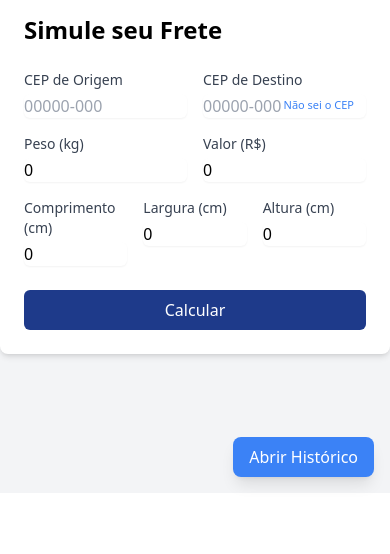
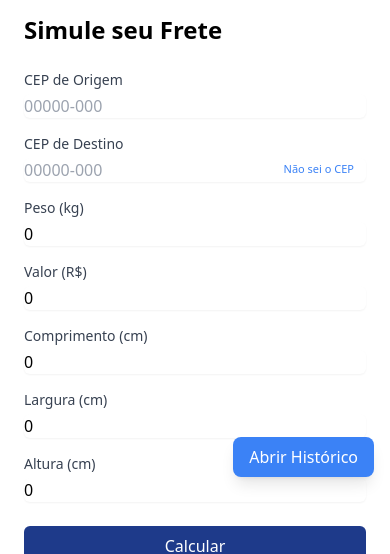
Before and after one commit to heitorschleder/shipping-quote-app, a Vue app: page / in a window 390 px wide. Shown: the part 351-905 px from the top of the page. Before the commit the page ends 844 px from the top, so only its background shows below. Built offline with nearby package versions, Linux system fonts and the light colour scheme.

Commit message:
improved form responsiveness
melhoria na responsividade do form em telas pequenas deixando em colunas os inputs do formulário

```diff
--- a/src/components/ShippingForm.vue
+++ b/src/components/ShippingForm.vue
@@ -31,7 +31,7 @@ const handleSubmit = async () => {
     <h2 class="text-2xl font-bold mb-6">Simule seu Frete</h2>
 
     <div class="space-y-4">
-      <div class="grid grid-cols-2 gap-4">
+      <div class="grid grid-cols-1 md:grid-cols-2 gap-4">
         <div>
           <label class="block text-sm font-medium text-gray-700">CEP de Origem</label>
           <input type="text" v-model="form.sellerCEP" @input="e => {
@@ -58,19 +58,20 @@ const handleSubmit = async () => {
       </div>
 
       <!-- Info prod -->
-      <div class="grid grid-cols-2 gap-4">
+      <div class="grid grid-cols-1 md:grid-cols-2 gap-4">
         <div>
           <label class="block text-sm font-medium text-gray-700">Peso (kg)</label>
-          <input type="number" v-model="form.items[0].weight" min="0" step="0.1"
+          <input placeholder="0" type="number" v-model="form.items[0].weight" min="0" step="0.1"
             class="mt-1 block w-full rounded-md border-gray-300 shadow-sm focus:border-blue-500 focus:ring-blue-500" />
         </div>
-        <div> <label class="block text-sm font-medium text-gray-700">Valor (R$)</label> <input type="number"
-            v-model="form.invoiceValue" min="0" step="0.01"
+        <div>
+          <label class="block text-sm font-medium text-gray-700">Valor (R$)</label>
+          <input type="number" v-model="form.invoiceValue" min="0" step="0.01"
             class="mt-1 block w-full rounded-md border-gray-300 shadow-sm focus:border-blue-500 focus:ring-blue-500" />
         </div>
       </div>
 
-      <div class="grid grid-cols-3 gap-4">
+      <div class="grid grid-cols-1 md:grid-cols-3 gap-4">
         <div>
           <label class="block text-sm font-medium text-gray-700">Comprimento (cm)</label>
           <input type="number" v-model="form.items[0].length" min="0"
```
